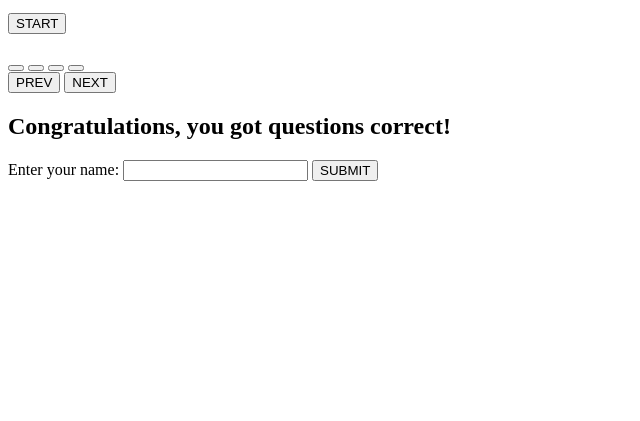
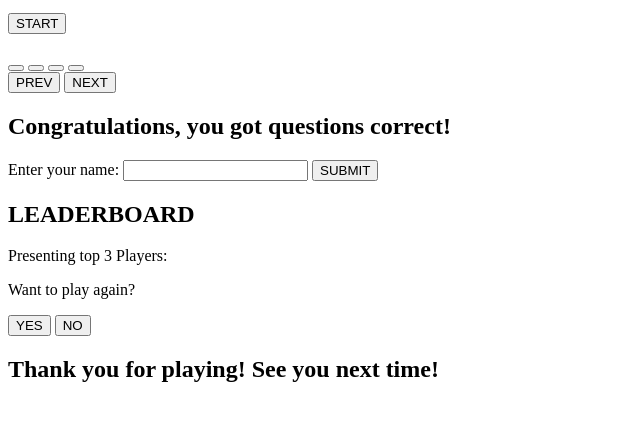
Before and after one commit to zhuzhu930/hw4-CodeQuiz-JD, a plain HTML site: page index1.html in a window 1280 px wide. Shown: the part 101-522 px from the top of the page, without its empty margins (0-640 px from the left). Drawn offline with Linux system fonts and the light colour scheme.

Commit message:
modifying html

```diff
--- a/index1.html
+++ b/index1.html
@@ -46,10 +46,21 @@
           </div>
         </form>
       </div>
-      <!-- Leaderbord page -->
-      <div></div>
+      <!-- Leaderboard page -->
+      <div class="leaderboard" id="leaderboard">
+        <h2>LEADERBOARD</h2>
+        <p>Presenting top 3 Players:</p>
+        <ol class="playerList" id="playerList"></ol>
+        <p>Want to play again?</p>
+        <div id="yesno">
+          <button id="yesBtn">YES</button>
+          <button id="noBtn">NO</button>
+        </div>
+      </div>
       <!-- End page -->
-      <div></div>
+      <div class="endPage" id="endPage">
+        <h2>Thank you for playing! See you next time!</h2>
+      </div>
     </div>
     <script src="assets/js/script1.js"></script>
   </body>
```
